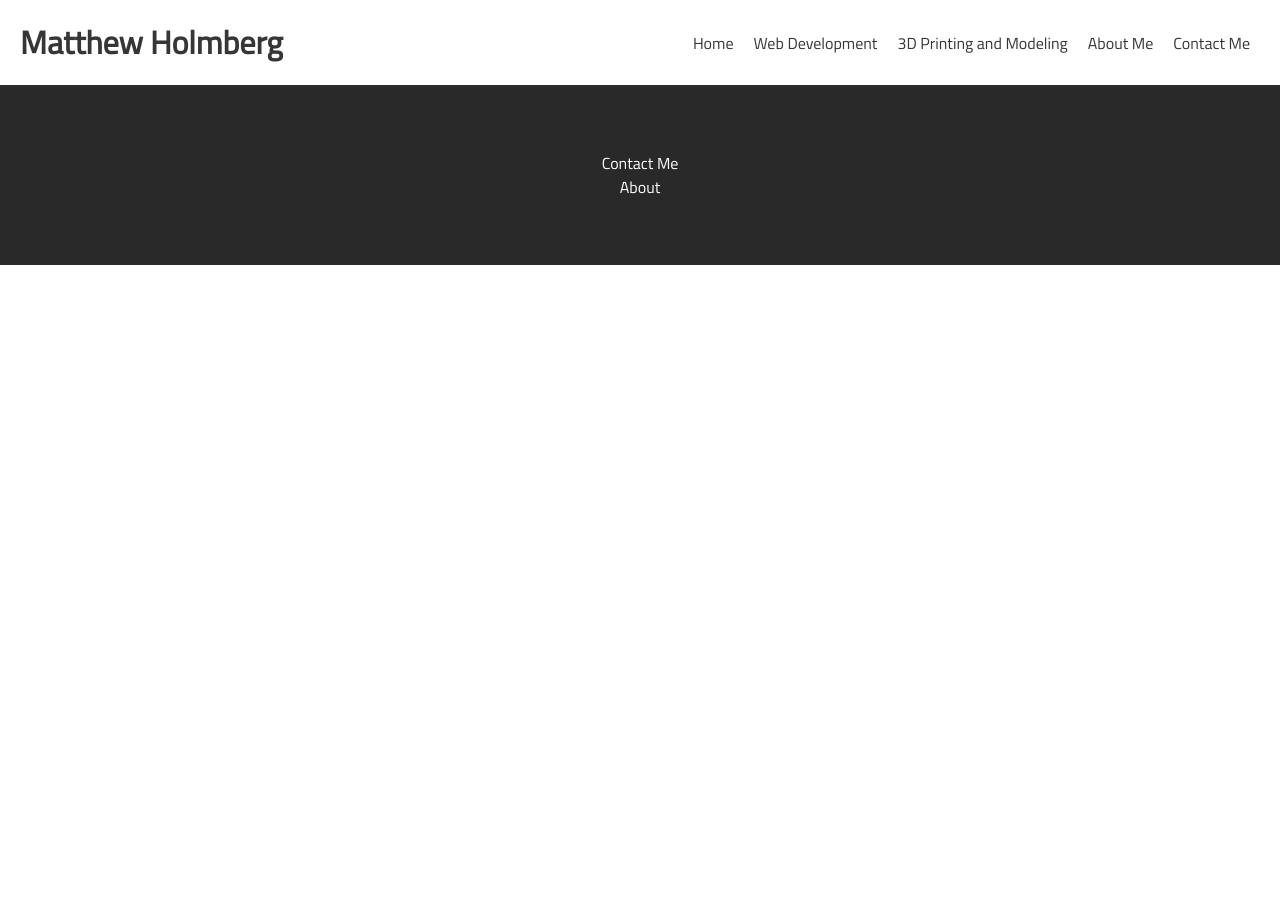
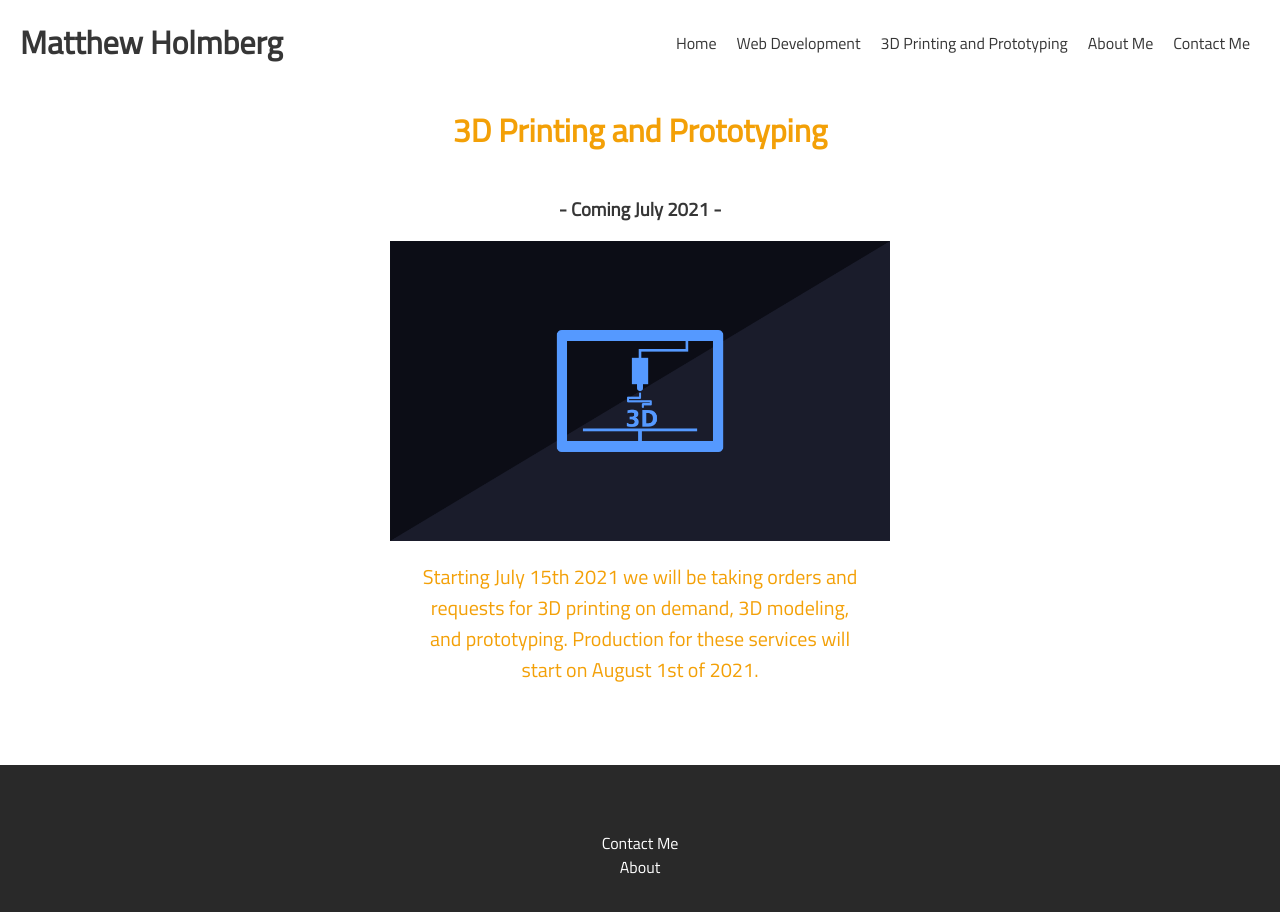
Before and after one commit to mholmberg13/matthewholmberg2, a React (Create React App) app: page /3dprinting-prototyping in a window 1280 px wide. Shown: the top 912 px of the page. Before the commit the page ends 800 px from the top, so only its background shows below. Built offline with nearby package versions, Linux system fonts and the light colour scheme.

Commit message:
Added 3D printing and prototyping filler page and added Nav route.

```diff
--- a/src/App.css
+++ b/src/App.css
@@ -182,6 +182,43 @@
   width: 83%;
   height: 230px;
   transition-duration: 200ms
+}
+
+/* Print and Proto */
+
+.print-proto {
+  text-align: center;
+}
+
+.print-proto-heading {
+  color: #f3a007;
+}
+
+.print-proto-main {
+  display: flex;
+  flex-direction: column;
+  justify-content: center;
+  align-items: center;
+  margin-bottom: 60px;
+}
+
+.print-banner-container {
+  width: 500px;
+  height: 300px;
+}
+
+.print-banner-container img {
+  width: 100%;
+  height: 100%;
+}
+
+.print-proto-bio {
+  width: 450px;
+}
+
+.print-proto-bio p {
+  font-size: 20px;
+  color: #f3a007;
 }
 
 /* Footer */
--- a/src/App.js
+++ b/src/App.js
@@ -5,6 +5,7 @@ import Header from './components/Header.js';
 import WebDev from './components/WebDev.js'
 import Footer from './components/Footer.js';
 import HomePage from './components/HomePage';
+import ThreeDProto from './components/ThreeDProto.js';
 
 class App extends React.Component {
   render() {
@@ -15,6 +16,7 @@ class App extends React.Component {
           <Switch>
             <Route exact path='/' component={HomePage} />
             <Route exact path={'/webdevelopment'} component={ WebDev } />
+            <Route exact path={'/3dprinting-prototyping'} component={ ThreeDProto } />
           </Switch>
           <Footer/>
         </Router>
--- a/src/components/Main.js
+++ b/src/components/Main.js
@@ -19,7 +19,7 @@ class Main extends React.Component {
                                 <p>
                                     Do you have a 3D model that you would like printed? Just send us the file and we will print it for you at an affordable price! Do you need an object modeled? We can do that too! Just contact us with a description of what you need and we can give you a quote. We provide a number of materials and colors.
                                 </p>
-                                <a href="/">Learn More</a>
+                                <a href="/3dprinting-prototyping">Learn More</a>
                             </div>
                         <div className="vert-line"></div>
                         <div className="main-bio">
@@ -37,7 +37,7 @@ class Main extends React.Component {
                             <p>
                                 Do you have an invention or an idea that you dont have the resources or know-how to build? We can help you design and build a prototype with full confidentiality. Specializing in small electronics, robotics, and mechanics, we have a team of experienced engineers ready to bring your idea to life.
                             </p>
-                            <a href="/">Learn More</a>
+                            <a href="/3dprinting-prototyping">Learn More</a>
                         </div>
                     </div>
                 </div>
--- a/src/components/Nav.js
+++ b/src/components/Nav.js
@@ -10,7 +10,7 @@ class Nav extends React.Component {
                 <ul className="nav-ul">
                     <li> <Link to='/' className='nav-link'> Home </Link> </li>
                     <li> <Link to='/webdevelopment' className='nav-link'>Web Development</Link></li>
-                    <li>3D Printing and Modeling</li>
+                    <li> <Link to='/3dprinting-prototyping' className='nav-link'>3D Printing and Prototyping</Link></li>
                     <li>About Me</li>
                     <li>Contact Me</li>
                 </ul>
--- /dev/null
+++ b/src/components/ThreeDProto.js
@@ -0,0 +1,23 @@
+import React from 'react';
+import PrintBanner from '../img/3d-printer-3311587.png'
+
+class ThreeDProto extends React.Component {
+    render () {
+        return (
+            <div className='print-proto'>
+                <h1 className='print-proto-heading'>3D Printing and Prototyping</h1>
+                <div className='print-proto-main'>
+                    <h3> - Coming July 2021 - </h3>
+                    <div className='print-banner-container'>
+                        <img src={PrintBanner}/>
+                    </div>
+                    <div className='print-proto-bio'>
+                        <p>Starting July 15th 2021 we will be taking orders and requests for 3D printing on demand, 3D modeling, and prototyping. Production for these services will start on August 1st of 2021.</p>
+                    </div>
+                </div>
+            </div>
+        )
+    }
+}
+
+export default ThreeDProto;
```
Also changed, not shown: src/img/3d-printer-3311587.png (added).
